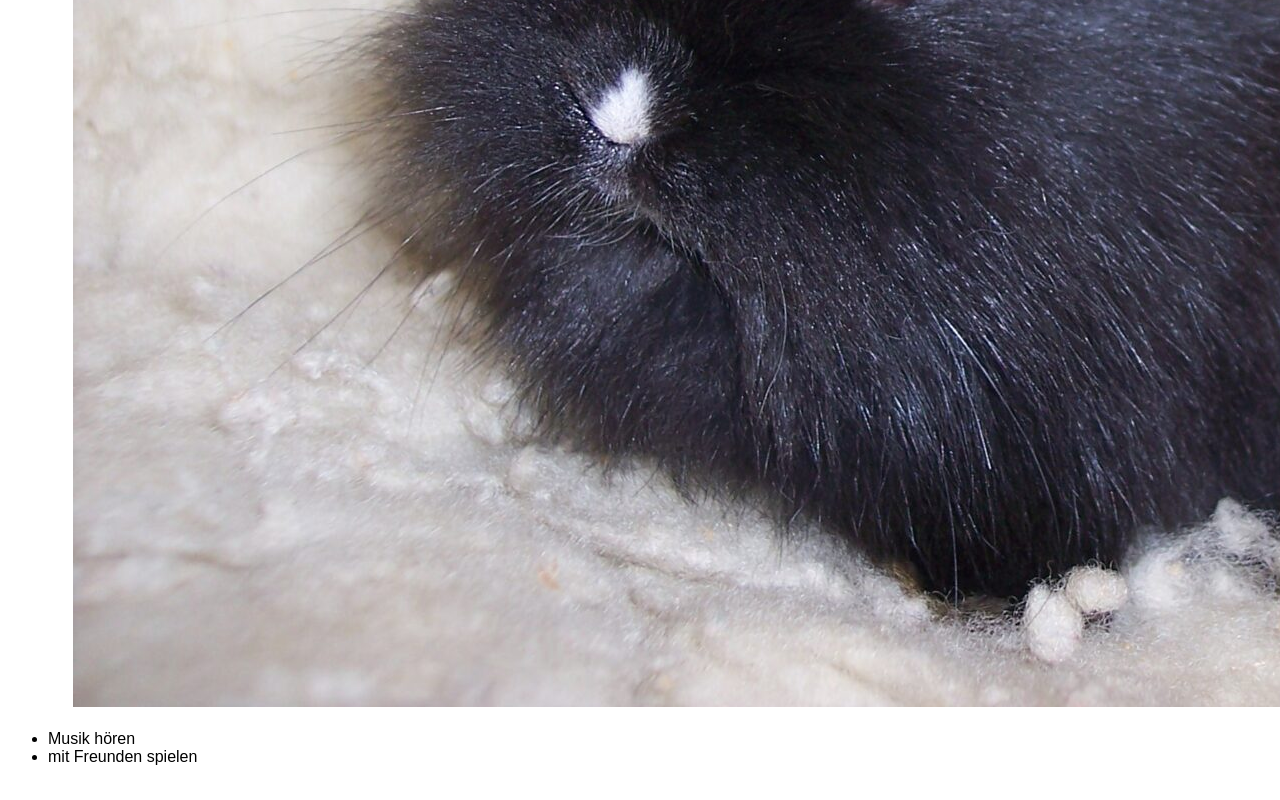
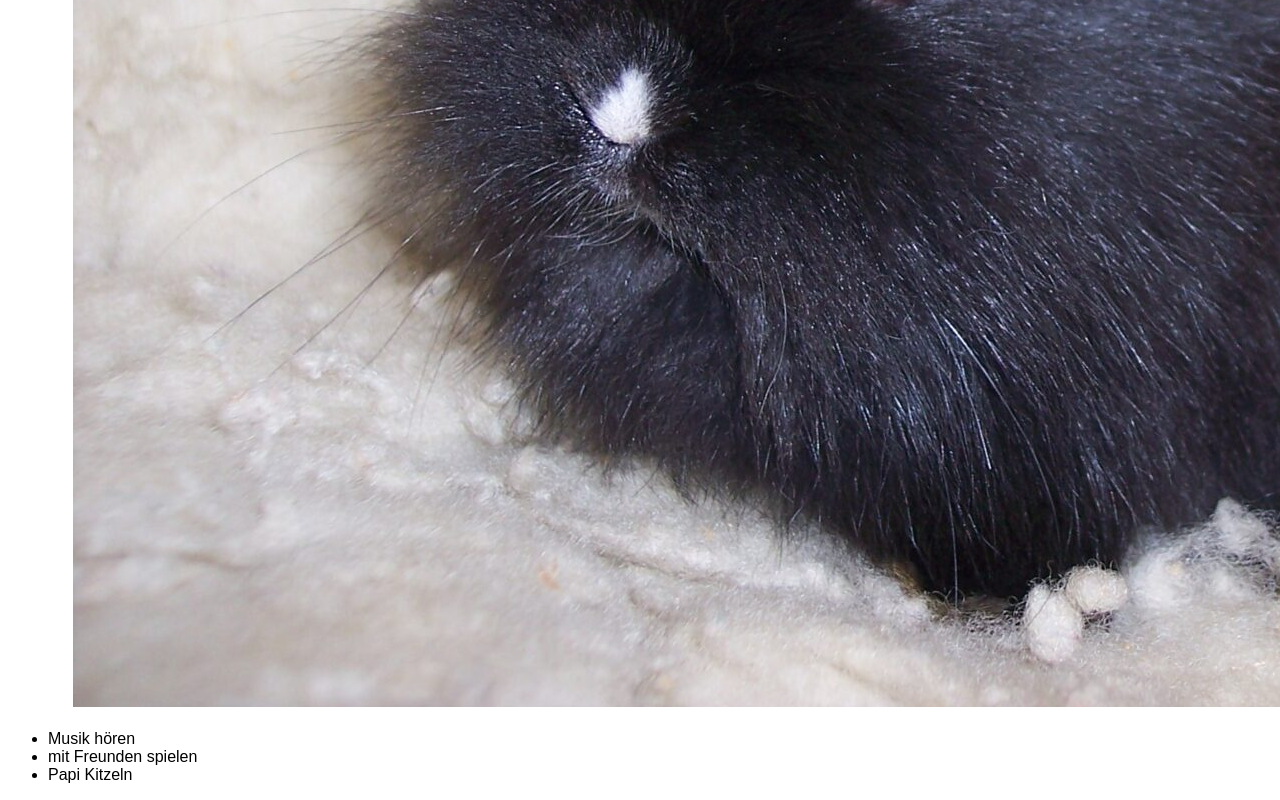
Before and after one commit to elinahut3d/elinahut3d.github.io, a plain HTML site: page index.html in a window 1280 px wide. Shown: the part 3353-4153 px from the top of the page. Drawn offline with Linux system fonts and the light colour scheme.

Commit message:
Update index.html

```diff
--- a/index.html
+++ b/index.html
@@ -35,6 +35,7 @@
       <ul>
         <li>Musik hören</li>
         <li>mit Freunden spielen</li>
+	<li>Papi Kitzeln</li>
     </ul>
 
 </body>
```
